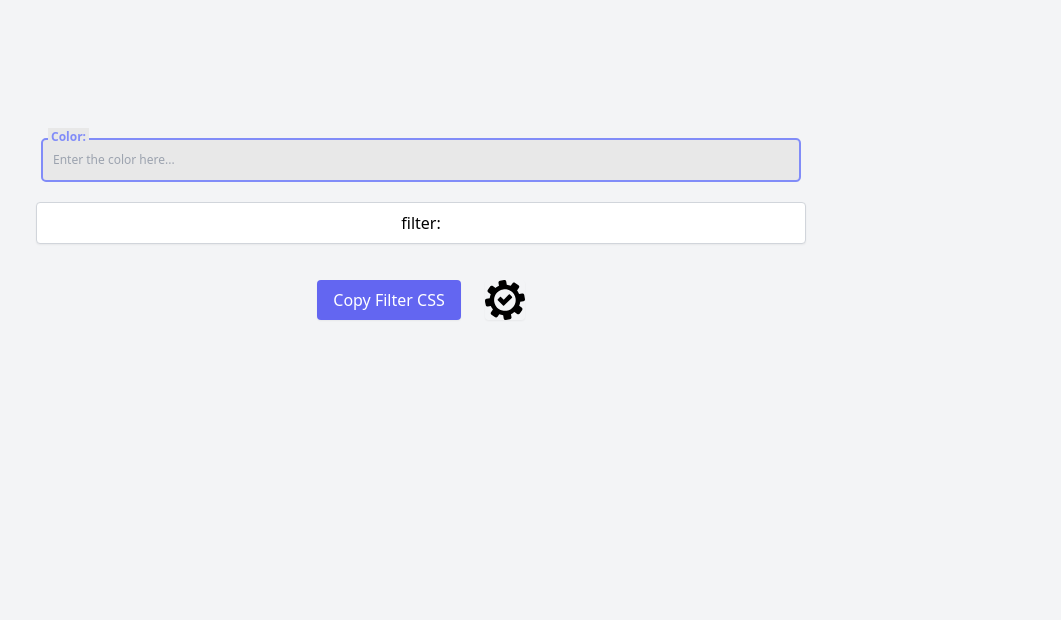
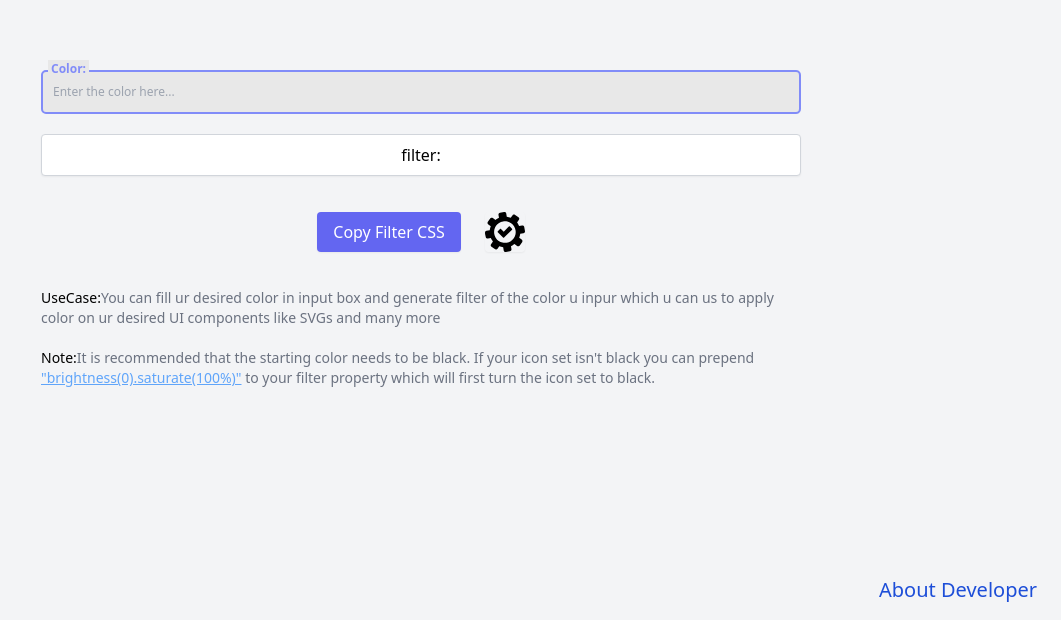
Before and after one commit to Manas0410/changecolorofsvg, a React (Vite) app: page / in a window 1280 px wide. Shown: the part 180-800 px from the top of the page, without its empty margins (219-1280 px from the left). Built offline with nearby package versions, Linux system fonts and the light colour scheme.

Commit message:
styles added

```diff
--- a/src/SVGfilterGenerator.jsx
+++ b/src/SVGfilterGenerator.jsx
@@ -46,7 +46,7 @@ const SVGfilterGenerator = () => {
   }, [color]);
 
   return (
-    <section className="flex flex-col items-center p-4 bg-gray-100 min-h-screen h-screen justify-center gap-5">
+    <section className="flex flex-col items-center p-4 bg-gray-100 min-h-screen h-screen justify-center gap-5 relative">
       <div className="coolinput">
         <label htmlFor="input" className="text">
           Color:
@@ -61,7 +61,7 @@ const SVGfilterGenerator = () => {
         />
       </div>
       {/* <p className="mb-2 text-lg font-semibold">Add this CSS</p> */}
-      <div className="mb-4 p-2 w-[770px] text-center bg-white border border-gray-300 rounded shadow-sm">
+      <div className="mb-4 p-2 w-full max-w-[760px] text-center bg-white border border-gray-300 rounded shadow-sm">
         filter: {Filter}
       </div>
       <div className="flex gap-6 items-center">
@@ -82,6 +82,30 @@ const SVGfilterGenerator = () => {
           className=" rounded shadow-sm"
         />
       </div>
+      <p className="text-sm text-gray-500 max-w-[760px] mt-4">
+        <span className="text-black">UseCase:</span>
+        <span>
+          You can fill ur desired color in input box and generate filter of the
+          color u inpur which u can us to apply color on ur desired UI
+          components like SVGs and many more
+        </span>
+      </p>
+      <p className="text-sm text-gray-500 max-w-[760px]">
+        <span className="text-black">Note:</span>
+        <span>
+          It is recommended that the starting color needs to be black. If your
+          icon set isn't black you can prepend{" "}
+          <u className=" text-blue-400">"brightness(0).saturate(100%)"</u> to
+          your filter property which will first turn the icon set to black.
+        </span>
+      </p>
+      <a
+        href="https://www.linkedin.com/in/manas0410/"
+        className="absolute bottom-4 right-6 text-blue-700 text-xl"
+        target="_blank"
+      >
+        About Developer
+      </a>
     </section>
   );
 };
--- a/src/index.css
+++ b/src/index.css
@@ -5,14 +5,15 @@
 .coolinput {
   display: flex;
   flex-direction: column;
-    width: fit-content;
+  width: 100%;
   position: static;
   /* max-width: 240px; */
+  max-width: 760px;
 }
 
 .coolinput label.text {
   font-size: 0.75rem;
-    color: #818CF8;
+  color: #818cf8;
   font-weight: 700;
   position: relative;
   top: 0.5rem;
@@ -22,15 +23,15 @@
   width: fit-content;
 }
 
-.coolinput input[type=text].input {
+.coolinput input[type="text"].input {
   padding: 11px 10px;
   font-size: 0.75rem;
-    border: 2px #818CF8 solid;
+  border: 2px #818cf8 solid;
   border-radius: 5px;
   background: #e8e8e8;
-    width: 760px;
+  width: 100%;
 }
 
-.coolinput input[type=text].input:focus {
+.coolinput input[type="text"].input:focus {
   outline: none;
 }
```
Lines whose indentation alone changed are shown as unchanged.
